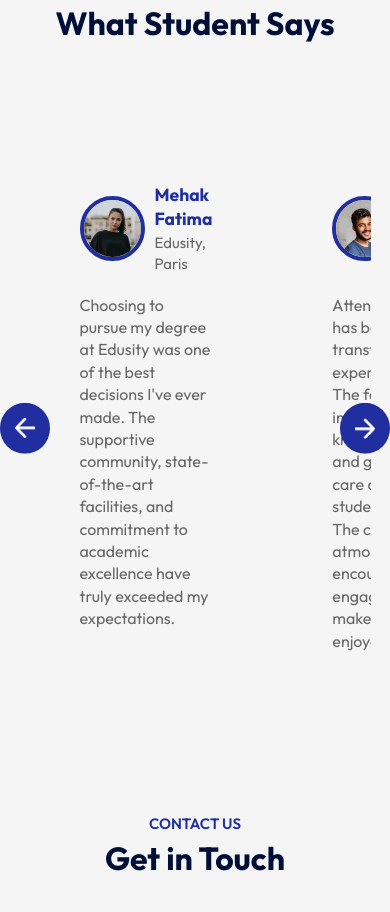
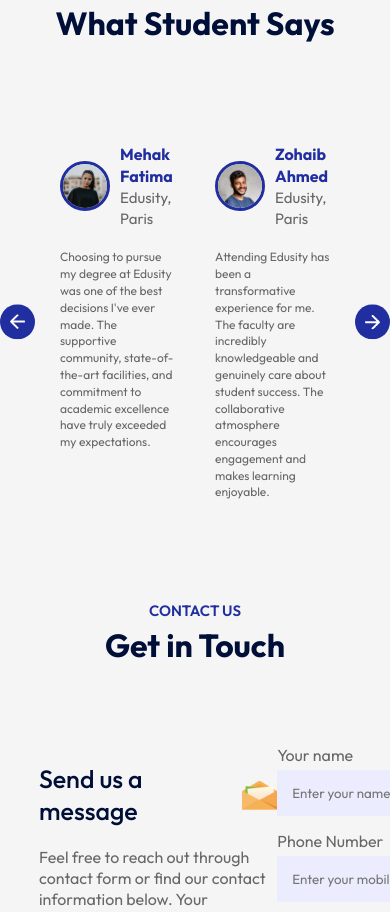
Before and after one commit to MehakRauf/Edusity, a React (Create React App) app: page / in a window 390 px wide. Shown: the part 3820-4732 px from the top of the page. Built offline with nearby package versions, Linux system fonts and the light colour scheme.

Commit message:
made the testimonials section rsponsive

```diff
--- a/src/components/Testimonials/Testimonial.css
+++ b/src/components/Testimonials/Testimonial.css
@@ -61,6 +61,47 @@
     margin-bottom: 20px;
     font-size: 15px;
 }
-.user-info h3{
+
+.user-info h3 {
     color: #212EA0
 }
+
+@media(max-width: 800px) {
+    .testimonials {
+        padding: 0 40px;
+    }
+
+    .next-btn,
+    .back-btn {
+        padding: 10px;
+        width: 35px;
+    }
+
+    .testimonials ul li {
+        padding: 10px;
+    }
+
+    .slide {
+        padding: 10px;
+    }
+
+    .slide img{
+        width: 50px;
+        border: 3px solid #212EA0;
+    }
+}
+
+@media(max-width: 600px){
+    .user-info{
+        display: block;
+        margin-bottom: 10px;
+        font-size: 12px;
+    }
+    .user-info h3{
+        font-size: 16px;
+    }
+
+    .slider p{
+        font-size: 12px;
+    }
+}
```
